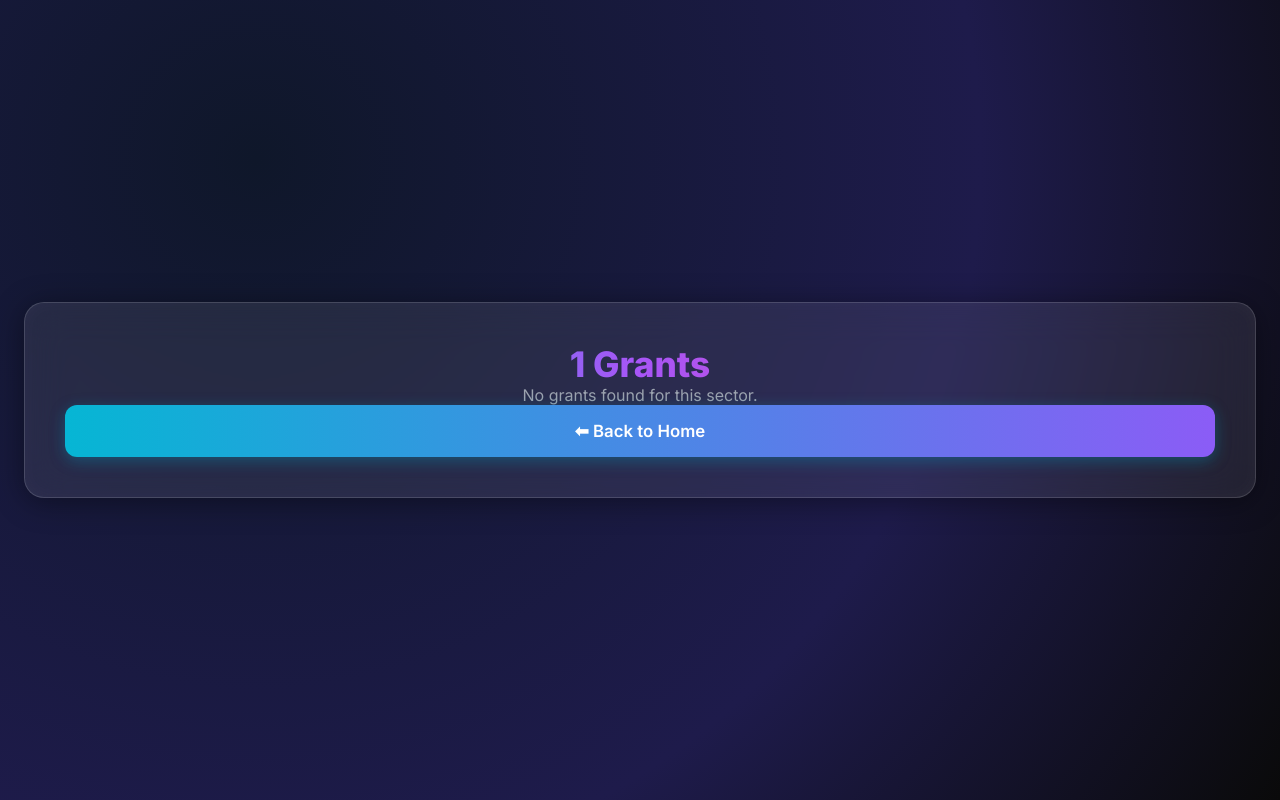
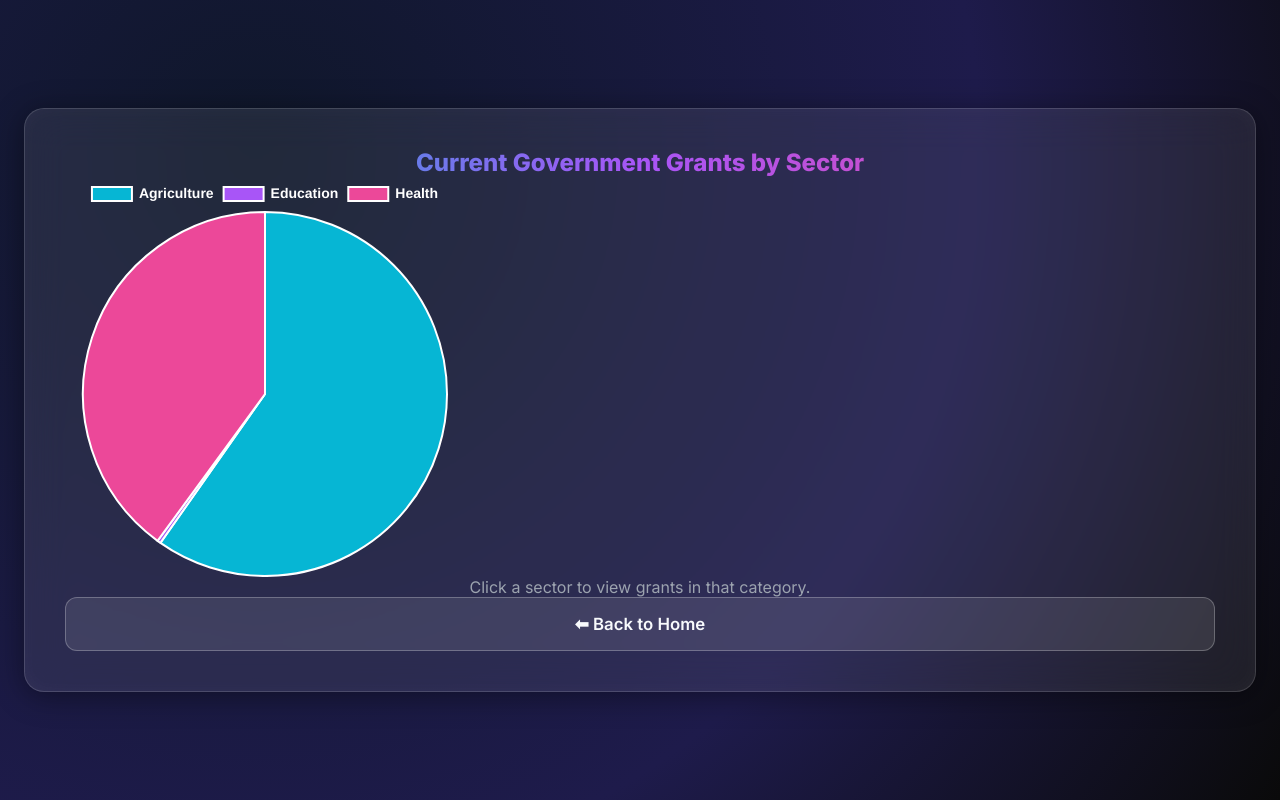
Before and after one commit to mamothai/grant-tracker-frontend, a React (Vite) app: page /sectors/1 in a window 1280 px wide. Built offline with nearby package versions, Linux system fonts and the light colour scheme.

Commit message:
📊 Added refined pie chart page with real data and back navigation

```diff
--- a/src/App.jsx
+++ b/src/App.jsx
@@ -1,5 +1,5 @@
-import { Link, Routes, Route, useNavigate, Navigate } from "react-router-dom";
-import { useState } from "react";
+import { Link, Routes, Route, useNavigate, useParams, Navigate } from "react-router-dom";
+import { useState, useEffect } from "react";
 import GrantSectorChart from "./components/GrantSectorChart";
 import SectorDetails from "./pages/SectorDetails";
 
@@ -12,13 +12,14 @@ const App = () => {
         <Route path="/creator-dashboard" element={<CreatorDashboard />} />
         <Route path="/chart" element={<GrantSectorChart />} />
         <Route path="/sectors/:sectorName" element={<SectorDetails />} />
+        <Route path="/view/:id" element={<PublicView />} />
         <Route path="*" element={<Navigate to="/" replace />} />
       </Routes>
     </div>
   );
 };
 
-// 🏠 HOME PAGE — clean professional landing
+// 🏠 HOME PAGE (clean + search bar + dashboard link)
 const Home = () => (
   <div className="flex-center">
     <div className="glass max-w-4xl w-full text-center animate-fadeInUp">
@@ -30,13 +31,29 @@ const Home = () => (
         Transparent monitoring of government grants.
       </p>
 
-      <div className="space-y-4">
-        <Link to="/creator-login" className="btn-primary">
-          Grant Creator
-        </Link>
-        <Link to="/chart" className="btn-glass">
-          Public Dashboard
-        </Link>
+      <div className="space-y-4 mb-8">
+        <Link to="/creator-login" className="btn-primary">Grant Creator</Link>
+        <Link to="/chart" className="btn-glass">Public Dashboard</Link>
+      </div>
+
+      {/* 🔍 Search Grant ID section */}
+      <div className="glass p-6 max-w-md mx-auto">
+        <h3 className="text-gradient text-xl font-bold mb-3">Search Grant by ID</h3>
+        <input
+          placeholder="Enter Grant ID (e.g. GT-2025-1001)"
+          id="public-id"
+          className="w-full p-3 rounded border-none outline-none mb-4 text-black"
+        />
+        <button
+          className="btn-primary w-full"
+          onClick={() => {
+            const id = document.getElementById("public-id").value.trim();
+            if (!id) return alert("Please enter a valid Grant ID!");
+            window.location.href = `/view/${id}`;
+          }}
+        >
+          View Grant
+        </button>
       </div>
     </div>
   </div>
@@ -97,7 +114,7 @@ const CreatorDashboard = () => {
 
   const createGrant = () => {
     if (!title || !amount || !field) {
-      alert("Please fill in all fields");
+      alert("Please fill all fields");
       return;
     }
 
@@ -114,7 +131,7 @@ const CreatorDashboard = () => {
     const grants = JSON.parse(localStorage.getItem("grants") || "[]");
     grants.push(grant);
     localStorage.setItem("grants", JSON.stringify(grants));
-    navigate("/chart");
+    navigate(`/view/${id}`);
   };
 
   return (
@@ -135,7 +152,7 @@ const CreatorDashboard = () => {
           className="w-full p-3 mb-4 rounded border-none outline-none"
         />
         <input
-          placeholder="Field/Area (e.g. Education, Health)"
+          placeholder="Field / Sector (e.g. Education, Health)"
           value={field}
           onChange={(e) => setField(e.target.value)}
           className="w-full p-3 mb-6 rounded border-none outline-none"
@@ -146,4 +163,33 @@ const CreatorDashboard = () => {
   );
 };
 
+// 👁️ PUBLIC VIEW (View Grant by ID)
+const PublicView = () => {
+  const { id } = useParams();
+  const [grant, setGrant] = useState(null);
+
+  useEffect(() => {
+    const grants = JSON.parse(localStorage.getItem("grants") || "[]");
+    const found = grants.find((g) => g.id === id);
+    setGrant(found || { error: true });
+  }, [id]);
+
+  if (!grant) return <div className="flex-center"><p>Loading...</p></div>;
+  if (grant.error) return <div className="flex-center"><p>Grant not found.</p></div>;
+
+  return (
+    <div className="flex-center">
+      <div className="glass max-w-3xl w-full">
+        <h1 className="text-gradient text-3xl font-bold text-center mb-4">
+          Grant ID: {grant.id}
+        </h1>
+        <p className="text-xl text-gray text-center mb-2">{grant.title}</p>
+        <p className="text-center text-cyan mb-2">Field: {grant.field}</p>
+        <p className="text-center">Amount: ₹{grant.amount.toLocaleString()}</p>
+        <p className="text-center text-sm text-gray mt-4">Created by: {grant.creator}</p>
+      </div>
+    </div>
+  );
+};
+
 export default App;
--- a/src/pages/SectorDetails.jsx
+++ b/src/pages/SectorDetails.jsx
@@ -1,85 +1,154 @@
 import React, { useEffect, useState } from "react";
-import { useParams, Link } from "react-router-dom";
+import { Pie } from "react-chartjs-2";
+import { Chart as ChartJS, ArcElement, Tooltip, Legend } from "chart.js";
+import { useNavigate, Link } from "react-router-dom";
 
-const SectorDetails = () => {
-  const { sectorName } = useParams();
+ChartJS.register(ArcElement, Tooltip, Legend);
+
+const GrantSectorChart = () => {
+  const navigate = useNavigate();
   const [grants, setGrants] = useState([]);
 
-  useEffect(() => {
-    const stored = JSON.parse(localStorage.getItem("grants") || "[]");
-
+  // ✅ Preloaded real-world sample grants
   const sampleGrants = [
     {
       id: "AIF-2025-001",
       title: "Agriculture Infrastructure Fund (AIF)",
       field: "Agriculture",
-        amount: 33209 * 10000000,
+      amount: 33209 * 10000000, // ₹33,209 crore
       creator: "Ministry of Agriculture & Farmers Welfare",
-        description: "Funding for post-harvest management infrastructure and community farming assets.",
+      description:
+        "Funding for post-harvest management infrastructure and community farming assets.",
     },
     {
       id: "SHC-2025-002",
       title: "Soil Health Card Scheme",
       field: "Agriculture",
-        amount: 2517 * 10000000,
+      amount: 2517 * 10000000, // ₹25,170 crore
       creator: "Department of Agriculture & Cooperation",
-        description: "Provides farmers with soil health reports for better crop yield.",
+      description:
+        "Provides farmers with soil health reports to improve productivity and sustainability.",
     },
     {
       id: "PMKISAN-2025-003",
       title: "PM Kisan Samman Nidhi (PM-KISAN)",
       field: "Agriculture",
-        amount: 60000 * 10000000,
+      amount: 60000 * 10000000, // ₹60,000 crore
       creator: "Ministry of Agriculture & Farmers Welfare",
-        description: "Direct income support for all farmer families in India.",
+      description: "Direct income support of ₹6,000 annually to all farmer families in India.",
     },
     {
       id: "AI-EDU-2025-004",
       title: "IndiaAI FutureSkills Initiative",
       field: "Education",
-        amount: 500 * 10000000,
+      amount: 500 * 10000000, // ₹5,000 crore
       creator: "Ministry of Electronics and IT",
-        description: "AI training program for 1 million teachers nationwide.",
+      description:
+        "Nationwide teacher training program to skill one million educators in Artificial Intelligence.",
     },
     {
       id: "PMJAY-2025-005",
       title: "Ayushman Bharat (PM-JAY)",
       field: "Health",
-        amount: 64000 * 10000000,
+      amount: 64000 * 10000000, // ₹64,000 crore
       creator: "Ministry of Health & Family Welfare",
-        description: "Health protection scheme for 50 crore citizens.",
+      description:
+        "Health protection scheme providing coverage up to ₹5 lakh per family for over 50 crore citizens.",
     },
   ];
 
-    setGrants([...sampleGrants, ...stored]);
+  // ✅ Load localStorage + sample grants
+  useEffect(() => {
+    const local = JSON.parse(localStorage.getItem("grants") || "[]");
+    setGrants([...sampleGrants, ...local]);
   }, []);
 
-  const filtered = grants.filter((g) => g.field === sectorName);
+  if (!grants.length)
+    return (
+      <div className="flex-center">
+        <div className="glass max-w-md text-center">
+          <h2 className="text-gradient text-2xl font-bold mb-4">
+            Grants by Sector
+          </h2>
+          <p className="text-gray">No grants found yet.</p>
+        </div>
+      </div>
+    );
+
+  // ✅ Get unique sectors
+  const sectors = [...new Set(grants.map((g) => g.field || "Unspecified"))];
+
+  // ✅ Calculate totals per sector
+  const totals = sectors.map((s) =>
+    grants
+      .filter((g) => g.field === s)
+      .reduce((sum, g) => sum + (g.amount || 0), 0)
+  );
+
+  // ✅ Chart data setup
+  const data = {
+    labels: sectors,
+    datasets: [
+      {
+        data: totals,
+        backgroundColor: [
+          "#06b6d4",
+          "#a855f7",
+          "#ec4899",
+          "#f59e0b",
+          "#22c55e",
+        ],
+        borderColor: "#fff",
+        borderWidth: 2,
+        hoverOffset: 12,
+      },
+    ],
+  };
+
+  // ✅ Chart options
+  const options = {
+    onClick: (evt, elements) => {
+      if (elements.length > 0) {
+        const sector = sectors[elements[0].index];
+        navigate(`/sectors/${encodeURIComponent(sector)}`);
+      }
+    },
+    plugins: {
+      legend: {
+        position: "top",
+        labels: {
+          color: "#fff",
+          font: { size: 14, weight: "bold" },
+        },
+      },
+    },
+    maintainAspectRatio: false,
+  };
 
   return (
     <div className="flex-center">
-      <div className="glass max-w-3xl w-full">
-        <h1 className="text-gradient text-3xl font-bold text-center mb-6">
-          {sectorName} Grants
-        </h1>
+      <div className="glass max-w-4xl w-full text-center p-8">
+        <h2 className="text-gradient text-3xl font-extrabold mb-6">
+          Current Government Grants by Sector
+        </h2>
 
-        {filtered.length ? (
-          <div className="space-y-4">
-            {filtered.map((g) => (
-              <div key={g.id} className="glass p-4 text-left">
-                <h3 className="text-cyan text-xl font-bold mb-2">{g.title}</h3>
-                <p><strong>Grant ID:</strong> {g.id}</p>
-                <p><strong>Implementing Body:</strong> {g.creator}</p>
-                <p><strong>Amount:</strong> ₹{g.amount.toLocaleString()}</p>
-                <p><strong>Description:</strong> {g.description}</p>
+        {/* 🥧 Chart Container */}
+        <div className="flex justify-center mb-8">
+          <div
+            style={{
+              width: "400px",
+              height: "400px",
+            }}
+          >
+            <Pie data={data} options={options} />
           </div>
-            ))}
         </div>
-        ) : (
-          <p className="text-gray text-center">No grants found for this sector.</p>
-        )}
 
-        <Link to="/" className="btn-primary mt-8 block text-center">
+        <p className="text-gray mb-6">
+          Click a sector to view grants in that category.
+        </p>
+
+        <Link to="/" className="btn-glass inline-block mt-4">
           ⬅ Back to Home
         </Link>
       </div>
@@ -87,4 +156,4 @@ const SectorDetails = () => {
   );
 };
 
-export default SectorDetails;
+export default GrantSectorChart;
```
Lines whose indentation alone changed are shown as unchanged.
